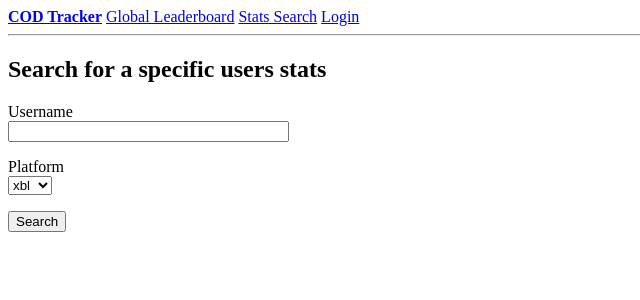
After one commit to jkruger2/finalProject, a Flask app: page /statSearch in a window 1280 px wide. The commit adds this page. Shown: the top 300 px of the page, without its empty margins (0-640 px from the left). Run offline with Flask 2, Linux system fonts and the light colour scheme.

Commit message:
Tweaked leaderboards and added user stat search

```diff
--- a/app/forms.py
+++ b/app/forms.py
@@ -1,5 +1,5 @@
 from flask_wtf import FlaskForm
-from wtforms import StringField, PasswordField, BooleanField, SubmitField
+from wtforms import StringField, PasswordField, BooleanField, SubmitField, SelectField
 from wtforms.validators import DataRequired, Email, EqualTo
 
 
@@ -16,3 +16,8 @@ class RegistrationForm(FlaskForm):
     password = PasswordField('Password', validators=[DataRequired()])
     password2 = PasswordField('Repeat Password', validators=[DataRequired(), EqualTo('password')])
     submit = SubmitField('Register')
+
+class StatSearchForm(FlaskForm):
+    username = StringField('Username', validators=[DataRequired()])
+    platform = SelectField('Platform', validators=[DataRequired()])
+    submit = SubmitField('Search')
--- a/app/routes.py
+++ b/app/routes.py
@@ -1,6 +1,7 @@
-from flask import render_template
+import jinja2.exceptions
+from flask import render_template, flash, redirect, url_for
 from app import app
-from app.forms import LoginForm, RegistrationForm
+from app.forms import LoginForm, RegistrationForm, StatSearchForm
 import http.client
 import json
 
@@ -10,15 +11,47 @@ def leaderboards():
     conn = http.client.HTTPSConnection("call-of-duty-modern-warfare.p.rapidapi.com")
     headers = {
         'x-rapidapi-host': "call-of-duty-modern-warfare.p.rapidapi.com",
-        'x-rapidapi-key': "e8add8818emsh375582548eaa496p11cec5jsnb2f8ec06618b"
+        'x-rapidapi-key': "096457d7f9msh93ab9be5adf5896p1ae9cejsncc1080dc547f"
     }
     conn.request("GET", "/leaderboard/1/psn", headers=headers)
+
     res = conn.getresponse()
     data = res.read()
     data = data.decode("utf-8")
     d = json.loads(data)
 
-    return render_template('leaderboards.html', title="This is the leaderboards page", d=d)
+    return render_template('leaderboards.html', title="Global Leaderboard", d=d)
+
+
+@app.route('/statSearch', methods=['GET', 'POST'])
+def statSearch():
+    try:
+        form = StatSearchForm()
+        form.platform.choices = ['xbl', 'psn']
+
+        if form.validate_on_submit():
+            person = form.username.data
+            platform = form.platform.data
+
+            conn = http.client.HTTPSConnection("call-of-duty-modern-warfare.p.rapidapi.com")
+            headers = {
+                'x-rapidapi-host': "call-of-duty-modern-warfare.p.rapidapi.com",
+                'x-rapidapi-key': "096457d7f9msh93ab9be5adf5896p1ae9cejsncc1080dc547f"
+            }
+            conn.request("GET", "/multiplayer/{}/{}".format(person, platform), headers=headers)
+
+            res = conn.getresponse()
+            data = res.read()
+            data = data.decode("utf-8")
+            d = json.loads(data)
+
+            return render_template('searchResult.html', d=d)
+
+    except jinja2.exceptions.UndefinedError:
+        flash('{} Does not exist on {}. Make sure you spelled the username correctly or try switching the platform'.format(form.username.data, form.platform.data))
+        return redirect(url_for('statSearch'))
+
+    return render_template('statSearch.html', form=form, title="Search for a specific users stats")
 
 
 @app.route('/')
--- a/app/templates/base.html
+++ b/app/templates/base.html
@@ -2,12 +2,21 @@
 <html>
     <div>
         <a href="{{ url_for('home') }}"><b>COD Tracker</b></a>
-        <a href="{{ url_for('leaderboards') }}">Leaderboards</a>
+        <a href="{{ url_for('leaderboards') }}">Global Leaderboard</a>
+        <a href="{{ url_for('statSearch') }}">Stats Search</a>
         <a href="{{ url_for('login') }}">Login</a>
     </div>
     <hr>
     <head>
-
+        {% with messages = get_flashed_messages() %}
+            {% if messages %}
+            <ul>
+                {% for message in messages %}
+                <li>{{ message }}</li>
+                {% endfor %}
+            </ul>
+            {% endif %}
+        {% endwith %}
     </head>
     <body>
         {% block greeting %}{% endblock %}
--- a/app/templates/leaderboards.html
+++ b/app/templates/leaderboards.html
@@ -5,9 +5,9 @@
     <ol>
 
     {% for i in range(0,10) %}
-        <li><p>{{d['entries'][i]['username']}} -- {{d['entries'][i]['rank']}} -- {{d['entries'][i]['values']['wins']}} -- {{d['entries'][i]['values']['kills']}} </p></li>
+        <li><p>Username: {{d['entries'][i]['username']}}, Wins: {{d['entries'][i]['values']['wins']}}, Kills: {{d['entries'][i]['values']['kills']}} </p></li>
     {% endfor %}
     </ol>
 
-
+    <p>Want to look up stats for someone specific? <a href="{{ url_for('statSearch') }}"><b>Click Here!</b></a></p>
 {% endblock %}
--- a/app/templates/login.html
+++ b/app/templates/login.html
@@ -21,6 +21,6 @@
         <p>{{ form.remember_me() }} {{ form.remember_me.label }}</p>
         <p>{{ form.submit() }}</p>
     </form>
-    <p>New User? <a href="{{ url_for('register') }}">Click to Register!</a></p>
+        <p>New User? <a href="{{ url_for('register') }}">Click to Register!</a></p>
     </form>
 {% endblock %}
--- a/app/templates/register.html
+++ b/app/templates/register.html
@@ -33,4 +33,5 @@
             {% endfor %}
         </p>
         <p>{{ form.submit() }}</p>
+    </form>
 {% endblock %}
--- /dev/null
+++ b/app/templates/statSearch.html
@@ -0,0 +1,23 @@
+{% extends "base.html" %}
+
+{% block content %}
+    <h2>{{ title }}</h2>
+    <form action="" method="post" novalidate>
+        {{ form.hidden_tag() }}
+         <p>
+            {{ form.username.label }}<br>
+            {{ form.username(size=32) }}<br>
+            {% for error in form.username.errors %}
+                <span style="color: red;">[{{ error }}]</span>
+            {% endfor %}
+        </p>
+         <p>
+            {{ form.platform.label }}<br>
+            {{ form.platform }}<br>
+             {% for error in form.username.errors %}
+                <span style="color: red;">[{{ error }}]</span>
+            {% endfor %}
+        </p>
+        <p>{{ form.submit() }}</p>
+    </form>
+{% endblock %}
```
Also changed, not shown: app/templates/searchResult.html (added, +14 -0 lines), app/models.py (added).
